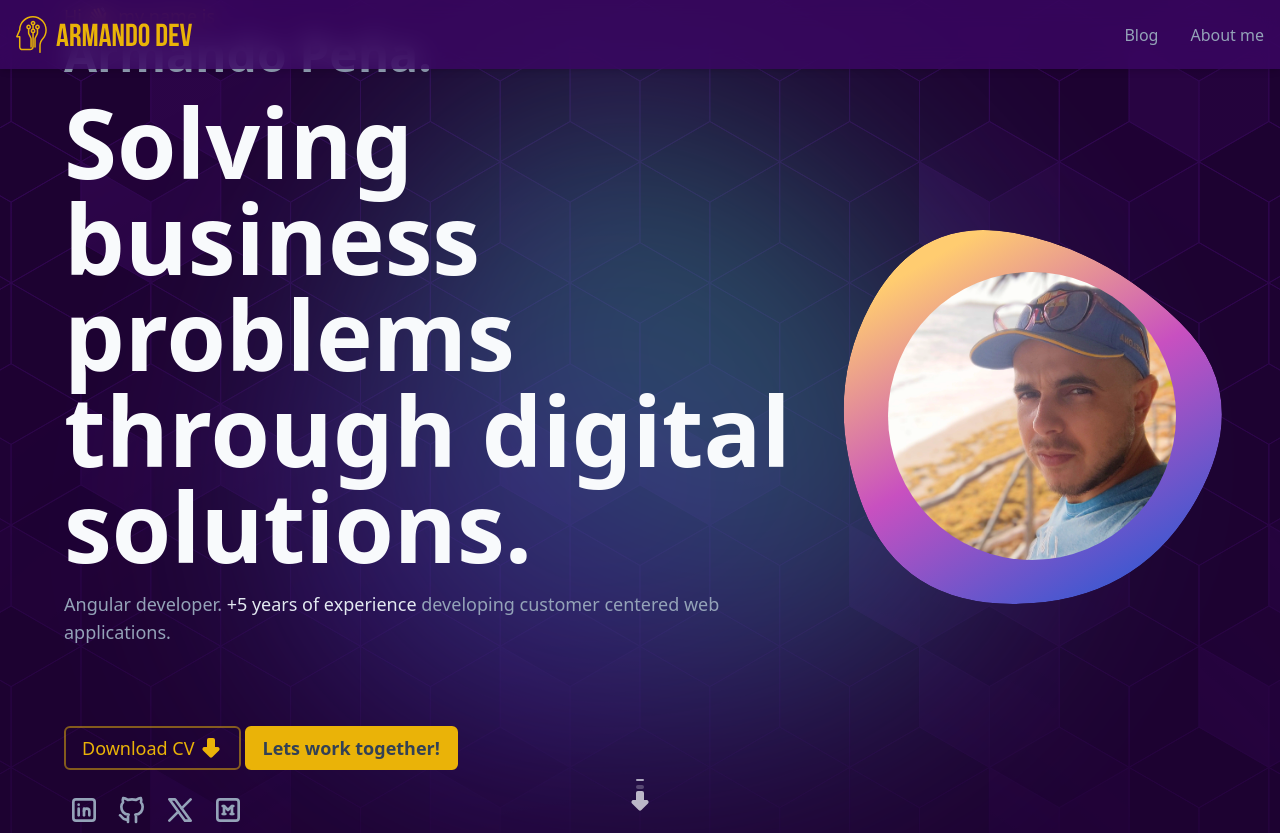
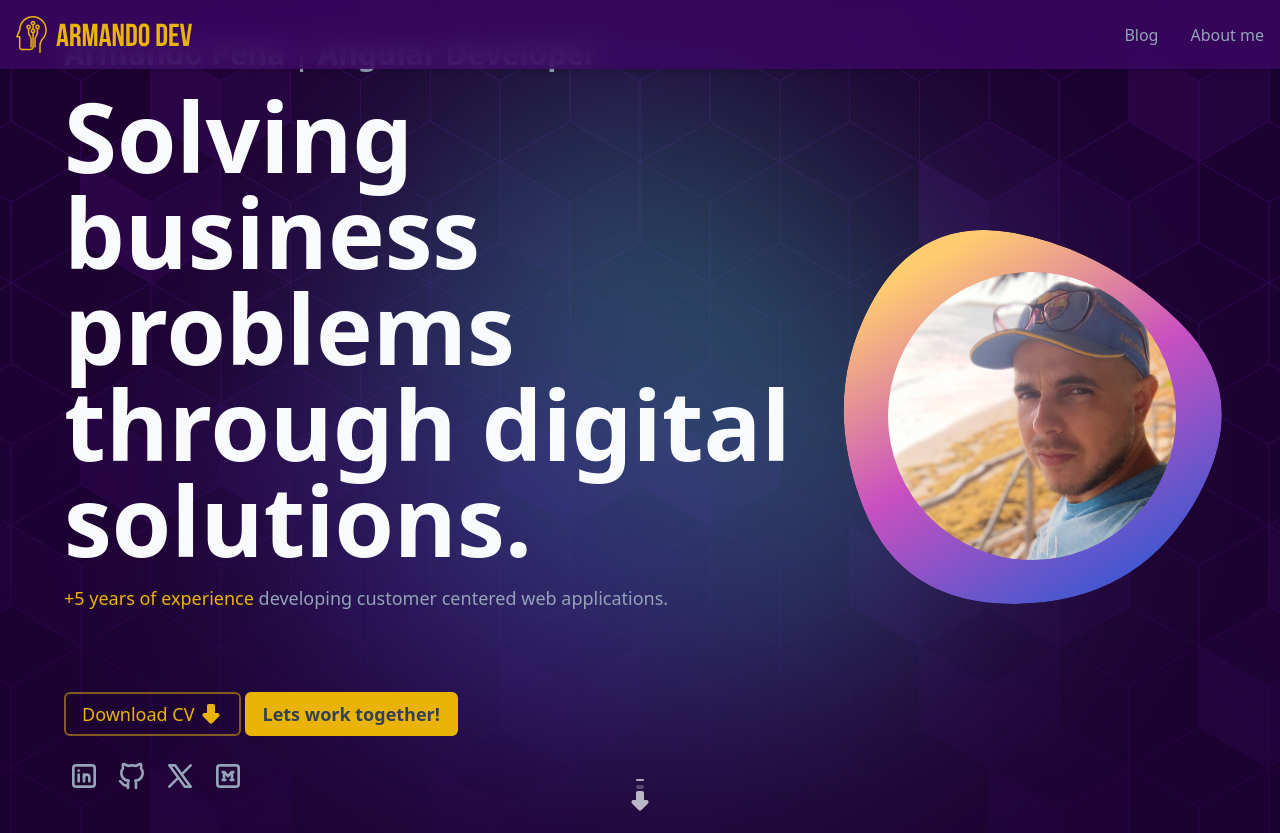
Before and after one commit to Armando284/portfolio-2023, an Astro site: page / in a window 1280 px wide. Shown: the top 833 px of the page. Built offline with nearby package versions, Linux system fonts and the light colour scheme; Astro itself is replaced by a stand-in of ours.

Commit message:
Fix: Remove functionality to calculate experience
There is no point in having that javascript

```diff
--- a/src/components/Header.astro
+++ b/src/components/Header.astro
@@ -1,5 +1,4 @@
 ---
-import Experience from '@/components/shared/Experience.tsx'
 import SocialButtonGroup from '@/components/shared/SocialButtonGroup.astro'
 import ArrowDownIcon from './icons/ArrowDownIcon.astro'
 ---
@@ -12,19 +11,17 @@ import ArrowDownIcon from './icons/ArrowDownIcon.astro'
       class="max-w-sm md:max-w-2xl lg:max-w-4xl xl:max-w-6xl w-full px-2 sm:px-0 h-full grid grid-rows-2 md:grid-rows-1 md:gap-5 place-items-center text-slate-400 sm:text-lg">
       <div
         class="flex flex-col justify-start md:justify-center items-center md:items-start">
-        <p class="text-yellow-500">Hi 👋, my name is</p>
-
         <h2
-          class="text-xl sm:text-2xl md:text-3xl lg:text-4xl xl:text-5xl text-slate-400 font-bold mb-4 capitalize">
-          Armando Peña.
+          class="sm:text-lg md:text-xl lg:text-2xl xl:text-3xl text-slate-400 font-bold mb-4 capitalize">
+          Armando Peña | Angular Developer
         </h2>
         <h1
           class="text-4xl sm:text-5xl md:text-6xl lg:text-7xl xl:text-8xl text-center sm:text-left text-slate-50 font-bold mb-4">
           Solving business problems through digital solutions.
         </h1>
         <p class="max-w-prose text-sm text-center sm:text-lg sm:text-left">
-          Angular developer. <Experience client:load /> developing customer
-          centered web applications.
+          <span class="text-yellow-500">+5 years of experience</span> developing
+          customer centered web applications.
         </p>
         <div
           class="w-full flex flex-wrap justify-center sm:justify-start items-center gap-1 mt-2 sm:mt-20">
```
